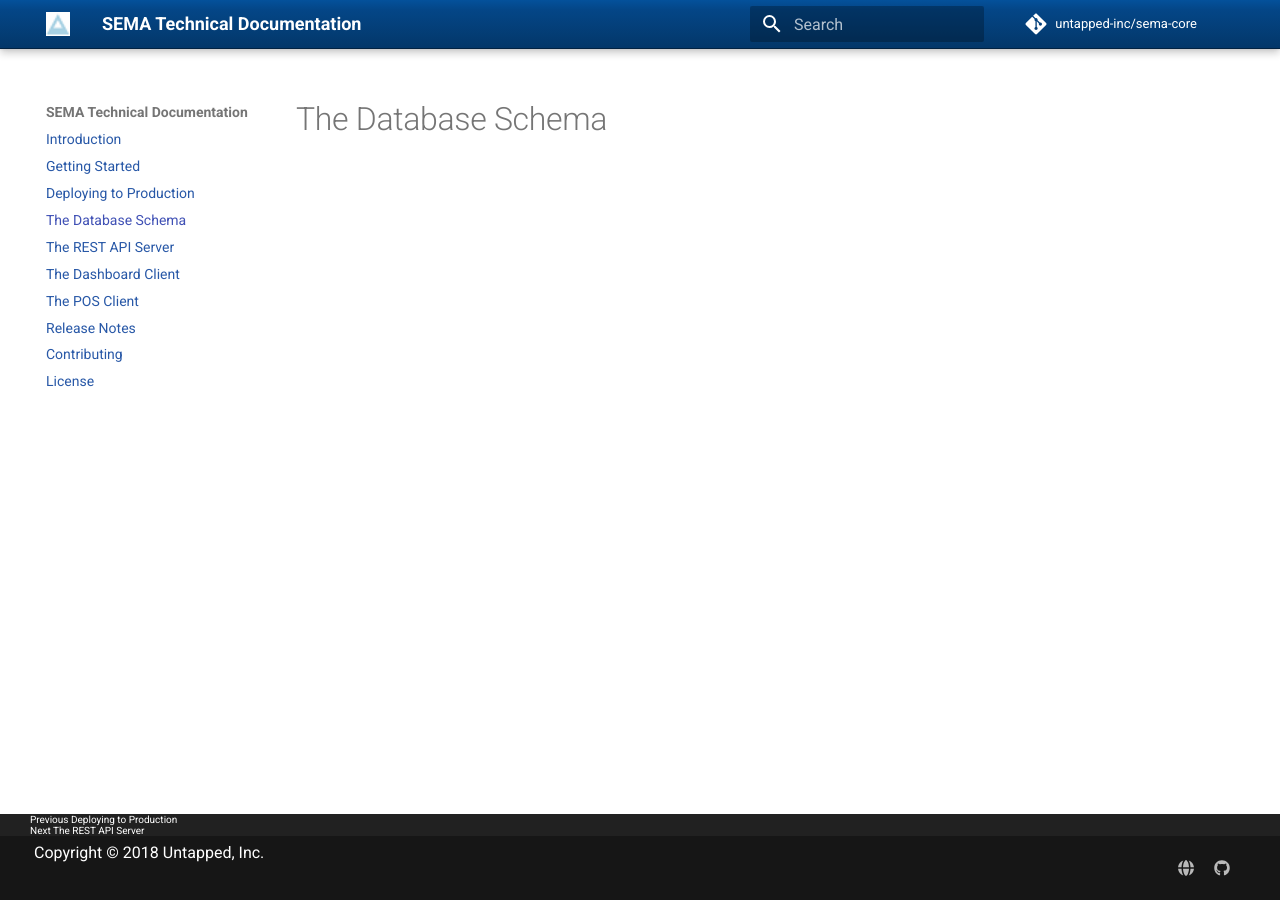
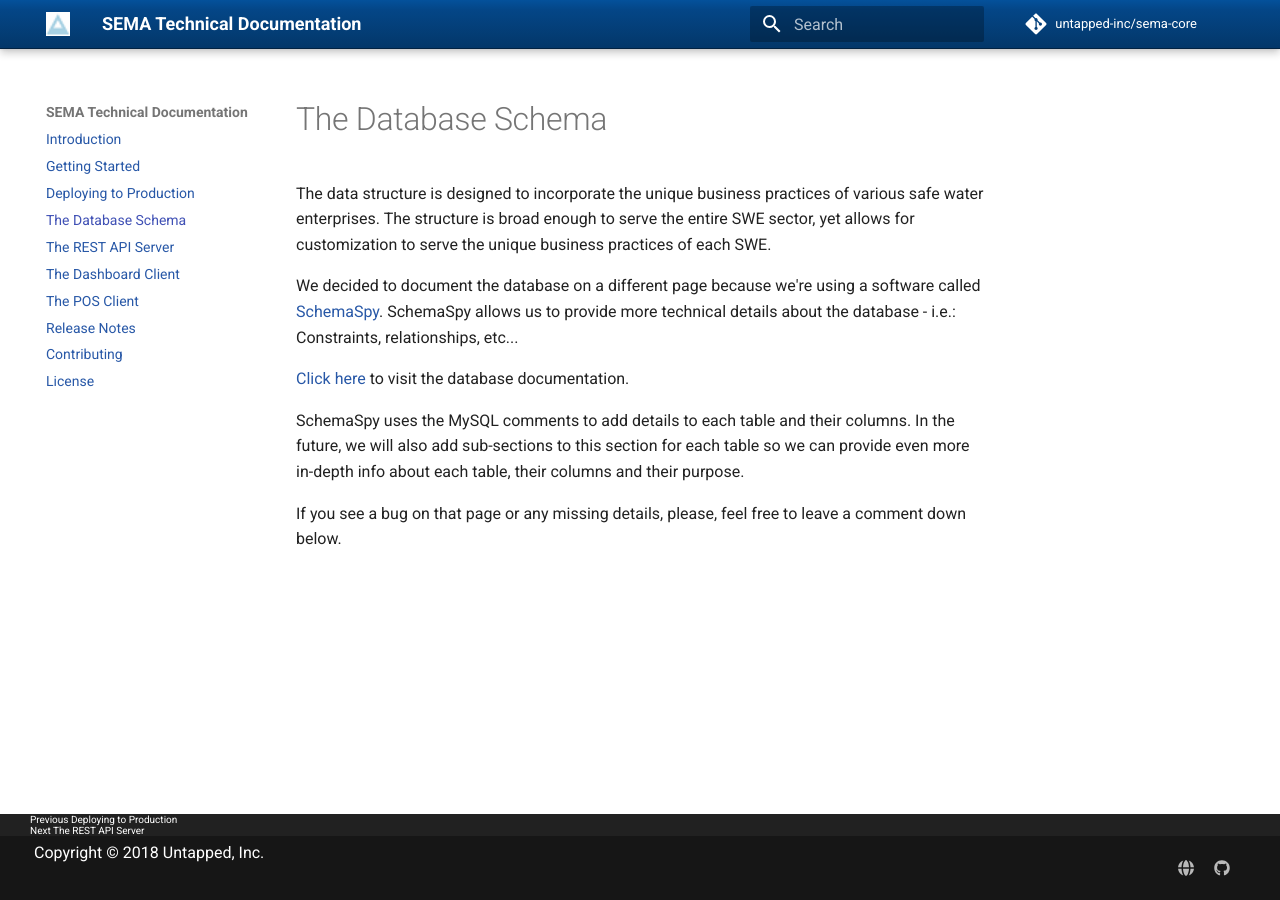
Before and after one commit to untapped-inc/sema-docs, an MkDocs documentation site: the page built from docs/the-database-schema.md, in a window 1280 px wide. Built offline with MkDocs 1.6.1 and Material for MkDocs 9.7.7, drawn with Linux system fonts in a browser that asks for light colours; comment, search, counter and statistics services are not loaded.

Commit message:
Finish the database schema section

```diff
--- a/docs/the-database-schema.md
+++ b/docs/the-database-schema.md
@@ -1 +1,13 @@
+disqus: sema-docs
+
 # The Database Schema
+
+The data structure is designed to incorporate the unique business practices of various safe water enterprises. The structure is broad enough to serve the entire SWE sector, yet allows for customization to serve the unique business practices of each SWE.
+
+We decided to document the database on a different page because we're using a software called <a href="http://schemaspy.org/" target="_blank">SchemaSpy</a>. SchemaSpy allows us to provide more technical details about the database - i.e.: Constraints, relationships, etc...
+
+<a href="http://sema.untapped-inc.com/docs/dbdoc" target="_blank">Click here</a> to visit the database documentation.
+
+SchemaSpy uses the MySQL comments to add details to each table and their columns. In the future, we will also add sub-sections to this section for each table so we can provide even more in-depth info about each table, their columns and their purpose.
+
+If you see a bug on that page or any missing details, please, feel free to leave a comment down below.
```
